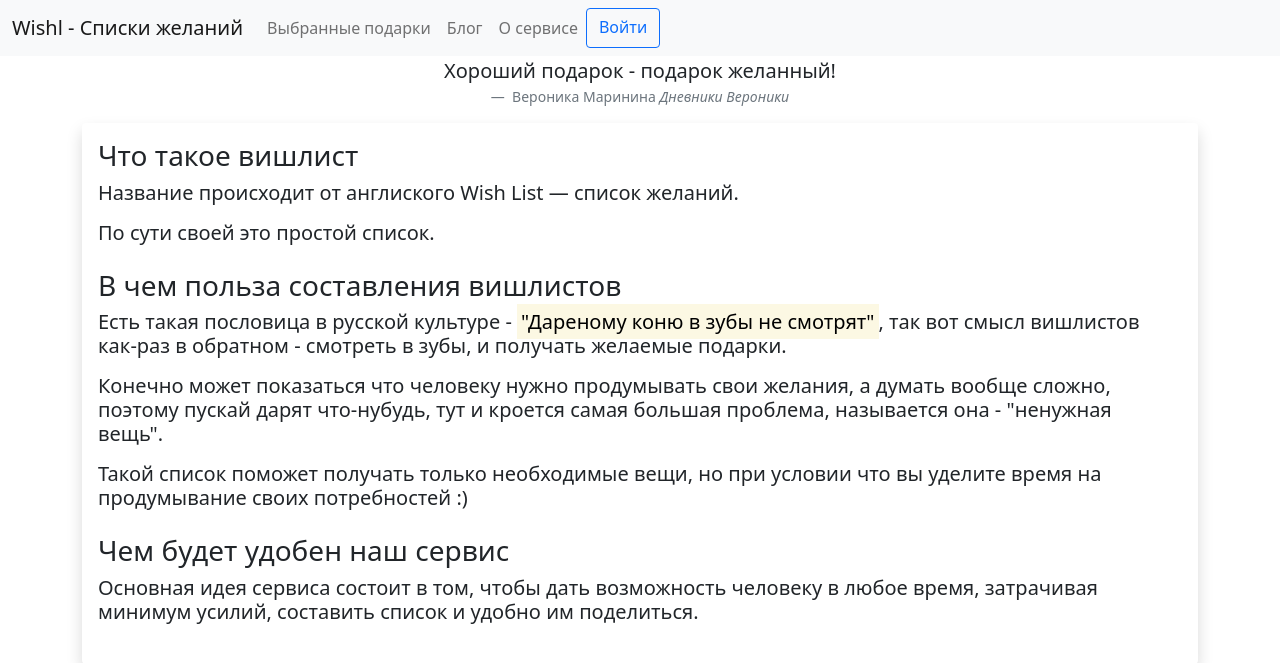
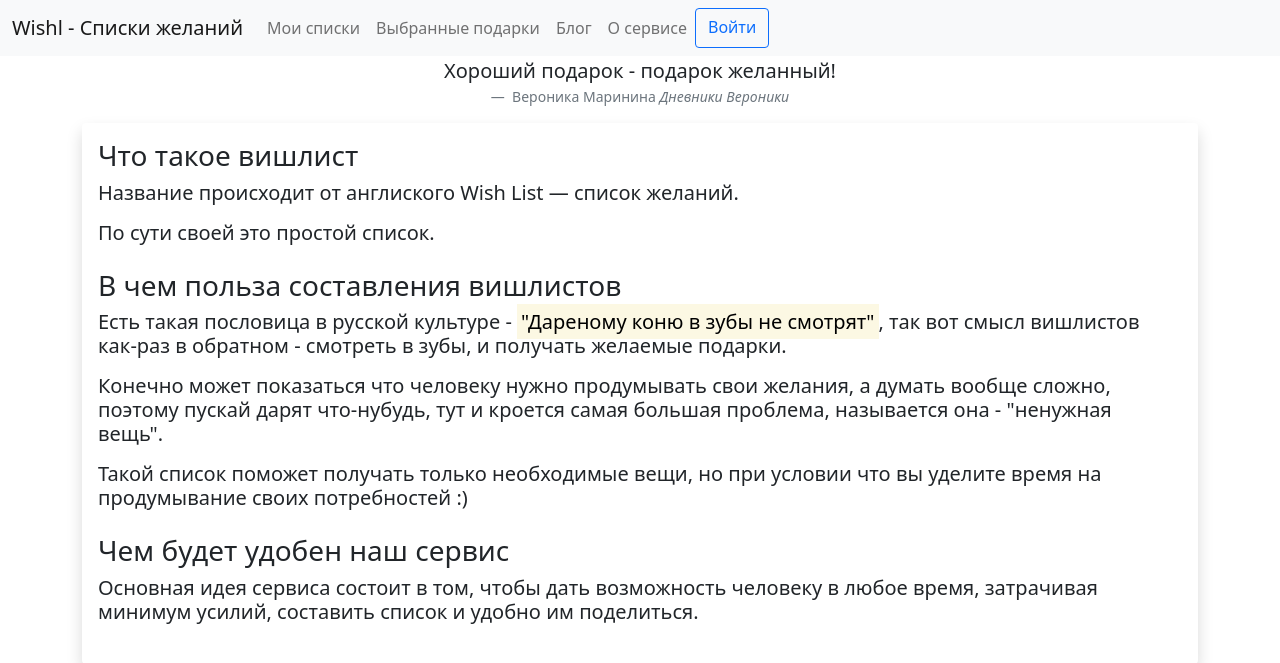
Before and after one commit to VrHb/wishlist-service, a Django app: page /about/ in a window 1280 px wide. Shown: the top 663 px of the page. Run offline with Django 4.2, Linux system fonts and the light colour scheme; parts of the project's set-up code (start-up, migrations or seed data) failed here and were passed over; some libraries are stand-ins or nearby versions.

Commit message:
Add nav link

```diff
--- a/wishlists/templates/base.html
+++ b/wishlists/templates/base.html
@@ -25,6 +25,7 @@
       {% endif %}
       <div class="collapse navbar-collapse" id="navbarNavAltMarkup">
         <div class="navbar-nav">
+          <a class="nav-link" href="{% url 'wishlists' %}">Мои списки</a>
           <a class="nav-link" href="{% url 'gifts' %}">Выбранные подарки</a>
           <a class="nav-link" href="#">Блог</a>
           <a class="nav-link" href="{% url 'about' %}">О сервисе</a>
```
